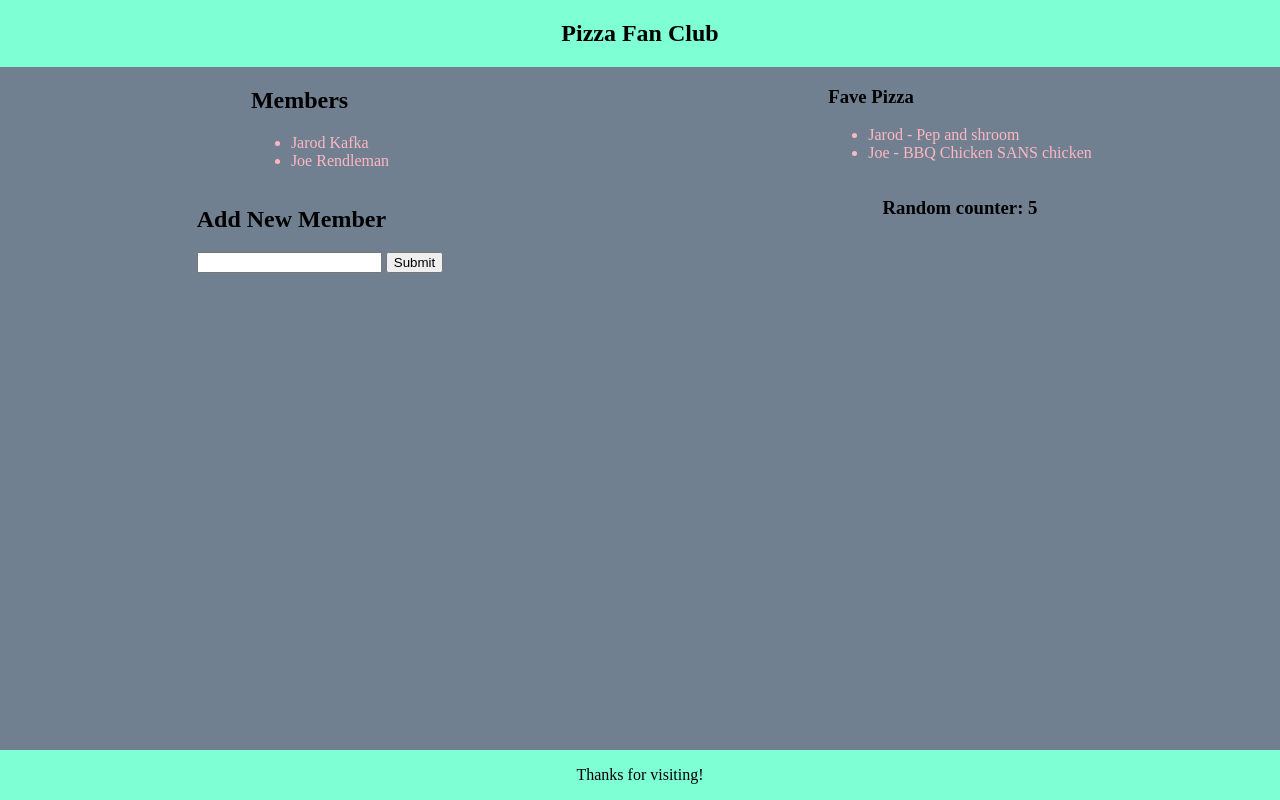
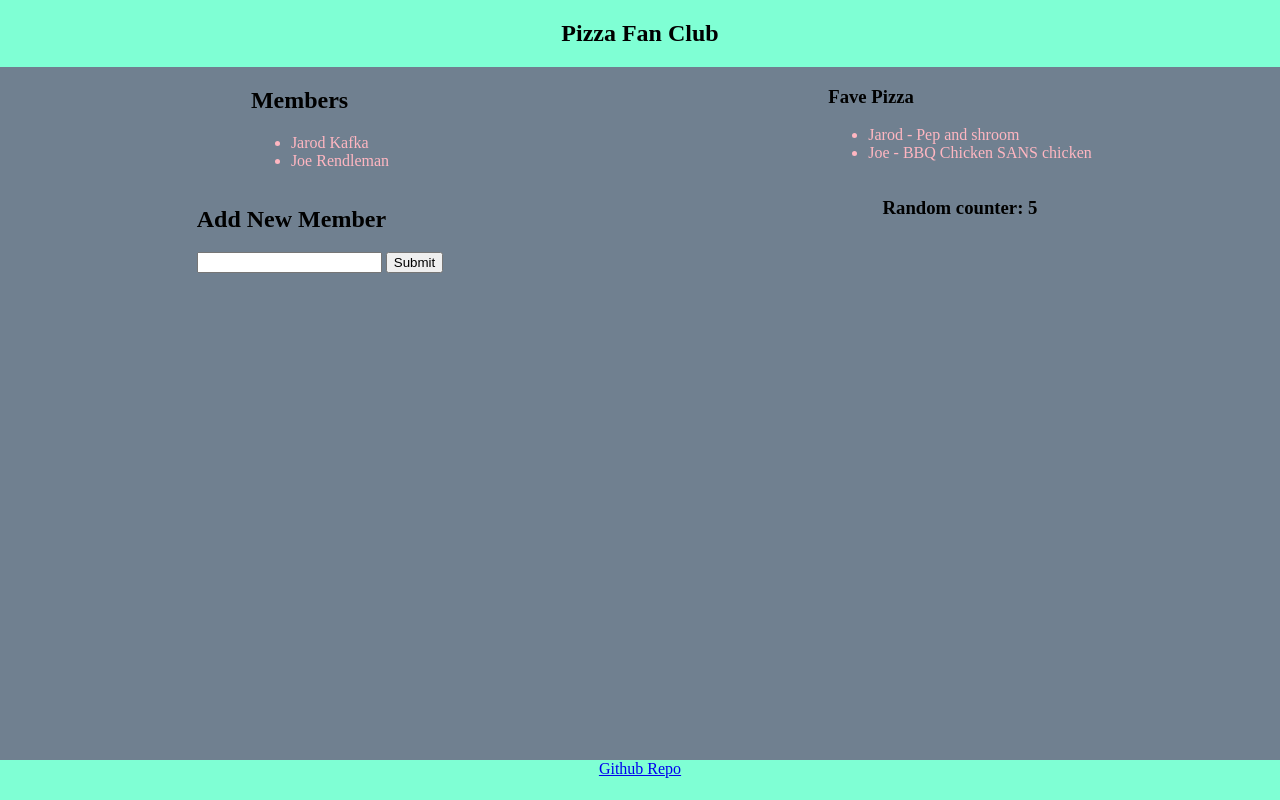
Before and after one commit to kafka050/Session02, a plain HTML site: page index.html in a window 1280 px wide. Drawn offline with Linux system fonts and the light colour scheme.

Commit message:
Add github repo to footer

```diff
--- a/index.html
+++ b/index.html
@@ -38,7 +38,7 @@
             </div>
         </div>
         <div id="bottom">
-            <p>Thanks for visiting!</p>
+            <a href="https://github.com/kafka050/Session02">Github Repo</a>
         </div>
     </body>
 </html>
```
